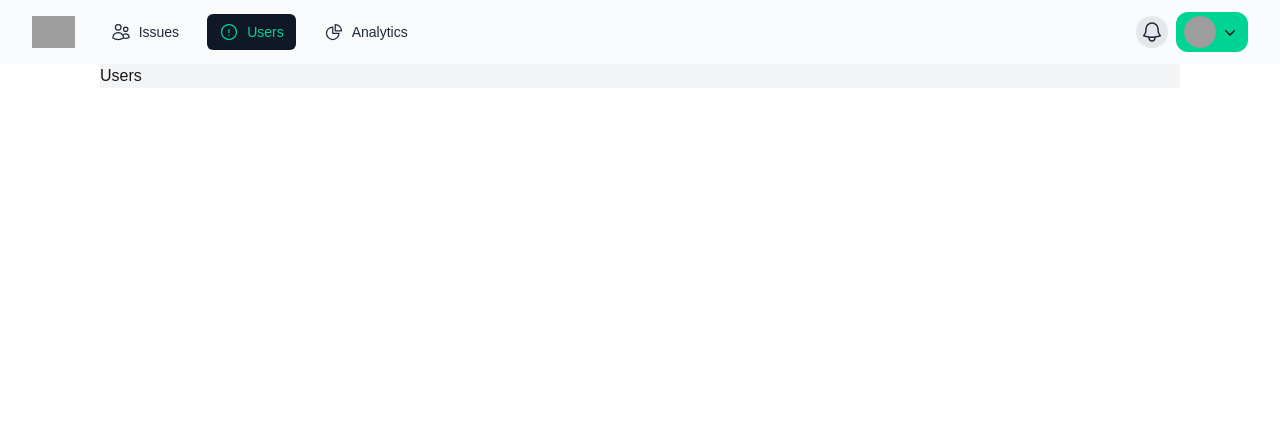
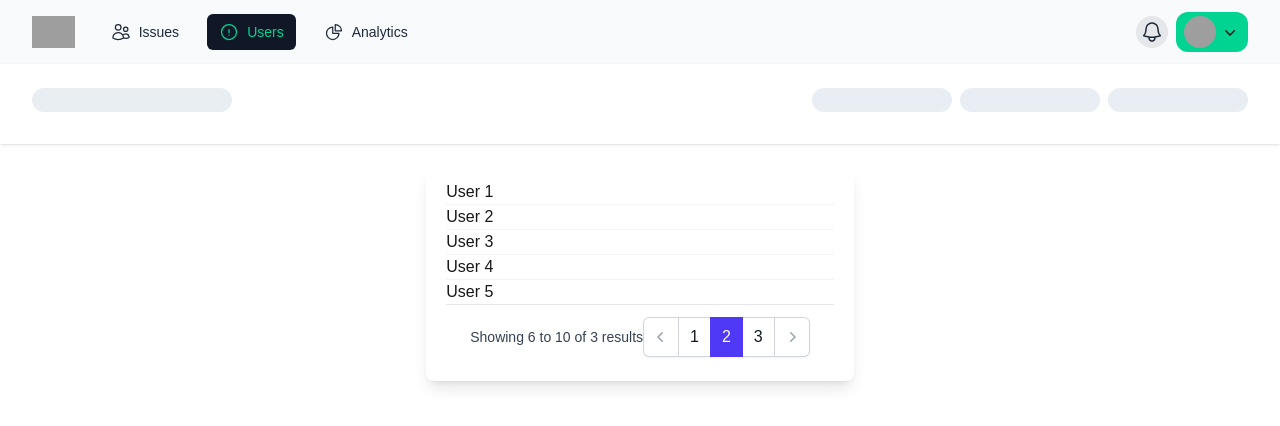
Before and after one commit to ThreeDP/bug-tracker, a Next.js app in the folder app/: page /users in a window 1280 px wide. Shown: the top 426 px of the page. Built offline with nearby package versions, Linux system fonts and the light colour scheme; grey boxes are pictures that could not be loaded.

Commit message:
feat: added pagination component

```diff
--- /dev/null
+++ b/app/src/_components/_models/paginationResponse.tsx
@@ -0,0 +1,12 @@
+interface PaginationResponse<T> {
+    currentPage: number;
+    pageSize: number;
+    nextPage: number | null;
+    previousPage: number | null;
+    hasNextPage: boolean;
+    hasPreviousPage: boolean;
+    totalPages: number;
+    Data:  Iterable<T>;
+}
+
+export type { PaginationResponse };
--- /dev/null
+++ b/app/src/_components/data.tsx
@@ -0,0 +1,17 @@
+import type { Metadata } from "next";
+import { Geist, Geist_Mono } from "next/font/google";
+
+export const geistSans = Geist({
+    variable: "--font-geist-sans",
+    subsets: ["latin"],
+});
+
+export const geistMono = Geist_Mono({
+    variable: "--font-geist-mono",
+    subsets: ["latin"],
+});
+
+export const metadata: Metadata = {
+    title: "Bug Tracker",
+    description: "I solution for our tech problems.",
+};
--- /dev/null
+++ b/app/src/_components/pagination.tsx
@@ -0,0 +1,87 @@
+'use client'
+
+import { ChevronLeftIcon, ChevronRightIcon } from '@heroicons/react/20/solid';
+import { PaginationResponse } from '@/_components/_models/paginationResponse';
+
+function Pagination<T>({
+    children,
+    handlerPagination,
+    pagination,
+    className
+}: {
+    children: React.ReactNode
+    handlerPagination: (event: React.MouseEvent<HTMLButtonElement>) => void
+    pagination: PaginationResponse<T>,
+    className: string
+}) {
+    const currentBtn: string = "z-10 bg-indigo-600 text-white focus-visible:outline-2 focus-visible:outline-offset-2 focus-visible:outline-indigo-600";
+    const defaultBtn: string = "text-gray-900 ring-1 ring-inset ring-gray-300 hover:bg-gray-50 focus:outline-offset-0";
+
+    return (
+    <section className={`max-w-[450px] mx-auto shadow-lg rounded-lg px-5 py-3 ${className}`}>
+        {children}
+        <div className="flex items-center justify-between border-t border-gray-200 bg-white px-4 py-3 sm:px-6">
+            <div className="flex flex-1 justify-between sm:hidden">
+                <button
+                value={pagination?.hasPreviousPage ? pagination.previousPage ?? "0" : "0"}
+                disabled={!pagination?.hasPreviousPage}
+                onClick={handlerPagination}
+                className="relative inline-flex items-center rounded-md border border-gray-300 bg-white px-4 py-2 text-sm font-medium text-gray-700 hover:bg-gray-50"
+                >
+                Previous
+                </button>
+                <button
+                value={pagination?.hasNextPage ? pagination.nextPage ?? "0" : "0"}
+                disabled={!pagination?.hasNextPage}
+                onClick={handlerPagination}
+                className="relative ml-3 inline-flex items-center rounded-md border border-gray-300 bg-white px-4 py-2 text-sm font-medium text-gray-700 hover:bg-gray-50"
+                >
+                Next
+                </button>
+            </div>
+            <div className="hidden sm:flex sm:flex-1 sm:items-center sm:justify-between">
+                <div>
+                <p className="text-sm text-gray-700">
+                    Showing <span className="font-medium">{pagination?.previousPage * pagination?.pageSize + 1}</span> to <span className="font-medium">{pagination?.currentPage * pagination?.pageSize}</span> of{' '}
+                    <span className="font-medium">{pagination?.totalPages}</span> results
+                </p>
+                </div>
+                <div>
+                <nav aria-label="pagination" className="isolate inline-flex -space-x-px rounded-md shadow-xs">
+                    <button
+                    value={pagination?.previousPage}
+                    disabled={!pagination?.hasPreviousPage}
+                    onClick={handlerPagination}
+                    className="relative inline-flex items-center rounded-l-md px-2 py-2 text-gray-400 ring-1 ring-gray-300 ring-inset hover:bg-gray-50 focus:z-20 focus:outline-offset-0"
+                    >
+                        <span className="sr-only">Previous</span>
+                        <ChevronLeftIcon aria-hidden="true" className="size-5" />
+                    </button>
+                    {Array.from({ length: pagination?.totalPages }, (_, index) => (
+                        <button
+                            key={index + 1}
+                            value={index + 1}
+                            onClick={handlerPagination}
+                            className={ `relative inline-flex items-center px-3 py-2 ${ index + 1 === pagination?.currentPage ? currentBtn : defaultBtn }` }
+                        >
+                            {index + 1}
+                        </button>
+                    ))}
+                    <button
+                    value={pagination?.nextPage}
+                    disabled={!pagination?.hasNextPage}
+                    onClick={handlerPagination}
+                    className="relative inline-flex items-center rounded-r-md px-2 py-2 text-gray-400 ring-1 ring-gray-300 ring-inset hover:bg-gray-50 focus:z-20 focus:outline-offset-0"
+                    >
+                        <span className="sr-only">Next</span>
+                        <ChevronRightIcon aria-hidden="true" className="size-5" />
+                    </button>
+                </nav>
+                </div>
+            </div>
+        </div>
+    </section>
+  );
+}
+
+export { Pagination };
--- /dev/null
+++ b/app/src/_components/rootContext.tsx
@@ -0,0 +1,43 @@
+'use client'
+
+import { createContext, useContext, useState, ReactNode } from "react";
+
+interface RootContextType {
+  component: ReactNode;
+  setComponent: (component: ReactNode) => void;
+}
+
+const RootContext = createContext<RootContextType | undefined>(undefined);
+
+export function RootProvider({ children }: { children: ReactNode }) {
+  const [ component, setComponent ] = useState<ReactNode>(DefaultHeaderComponent);
+
+  return (
+    <RootContext.Provider value={{component, setComponent }}>
+      {children}
+    </RootContext.Provider>
+  );
+}
+
+export function useRootLayoutContext() {
+  const context = useContext(RootContext);
+  if (!context) {
+    throw new Error("deu erro aqui em mano doido");
+  }
+  return context;
+}
+
+function DefaultHeaderComponent() {
+  return (
+    <div className="flex justify-between animate-pulse">
+      <div>
+        <div className="w-50 h-6 bg-slate-200 rounded-full mb-2" />
+      </div>
+      <div className="flex justify-around">
+        <div className="w-35 h-6 bg-slate-200 rounded-full mb-2" />
+        <div className="w-35 h-6 bg-slate-200 ml-2 rounded-full mb-2" />
+        <div className="w-35 h-6 bg-slate-200 ml-2 rounded-full mb-2" />
+      </div>
+    </div>
+  );
+}
--- a/app/src/app/analytics/page.tsx
+++ b/app/src/app/analytics/page.tsx
@@ -1,3 +1,5 @@
+'use client'
+
 export default function Page() {
     return (
         <h1>Analytics</h1>
--- a/app/src/app/issues/page.tsx
+++ b/app/src/app/issues/page.tsx
@@ -1,3 +1,5 @@
+'use client'
+
 export default function Page() {
     return (<h1>Issues</h1>);
 }
--- a/app/src/app/layout.tsx
+++ b/app/src/app/layout.tsx
@@ -1,38 +1,46 @@
-import type { Metadata } from "next";
-import { Geist, Geist_Mono } from "next/font/google";
+'use client'
+
+import { RootProvider, useRootLayoutContext } from "@/_components/rootContext";
 import "./globals.css";
 import Nav from '@/_components/nav';
-
-const geistSans = Geist({
-  variable: "--font-geist-sans",
-  subsets: ["latin"],
-});
-
-const geistMono = Geist_Mono({
-  variable: "--font-geist-mono",
-  subsets: ["latin"],
-});
-
-export const metadata: Metadata = {
-  title: "Bug Tracker",
-  description: "I solution for our tech problems.",
-};
+import { geistMono, geistSans, metadata } from "@/_components/data";
+import { ReactNode } from "react";
 
 export default function RootLayout({
   children,
 }: Readonly<{
   children: React.ReactNode;
 }>) {
+
   return (
     <html lang="en">
       <body
         className={`${geistSans.variable} ${geistMono.variable} antialiased`}
       >
         <Nav/>
-        <section className='container mx-auto max-w-[1080px] bg-gray-100'>
-          {children}
-        </section>
+        <RootProvider>
+          <MainLayout>{children}</MainLayout>
+        </RootProvider>
       </body>
     </html>
   );
 }
+
+function MainLayout({ children }: { children: ReactNode }) {
+  const { component } = useRootLayoutContext();
+
+  return (
+    <>
+      <header className="bg-white shadow-sm">
+          <div className="mx-auto max-w-7xl px-4 py-6 sm:px-6 lg:px-8">
+              {component}
+          </div>
+      </header>
+      <main>
+          <div className="mx-auto max-w-7xl px-4 py-6 sm:px-6 lg:px-8">
+              {children}
+          </div>
+      </main>
+    </>
+  );
+}
--- a/app/src/app/page.tsx
+++ b/app/src/app/page.tsx
@@ -1,3 +1,5 @@
+"user client"
+
 import Image from "next/image";
 
 export default function Home() {
--- /dev/null
+++ b/app/src/app/users/_components/user.tsx
@@ -0,0 +1,21 @@
+'use client'
+
+import React from "react";
+
+export interface UserProps {
+    userId: string;
+}
+
+const UserSkeleton: React.FC = () => {
+    return (
+        <div></div>
+    );
+}
+
+const User: React.FC<UserProps> = ({ userId }) => {
+    return (
+        <h1>User {userId}</h1>
+    );
+};
+
+export { User, UserSkeleton };
--- /dev/null
+++ b/app/src/app/users/_components/userList.tsx
@@ -0,0 +1,33 @@
+'use client'
+
+import { User, UserSkeleton } from '@/app/users/_components/user';
+
+export interface UserResponse {
+  userId: string
+}
+
+const UserList = ({ users }:
+  { users: UserResponse[] }) => {
+
+  if ( !users )
+  {
+    return (
+      <ul role="list" className="divide-y divide-gray-100">
+        {Array(5).fill(0).map((_, index) => (
+          <UserSkeleton key={index} />
+        ))}
+      </ul>
+    );
+  }
+
+  return (
+    <ul role="list" className="divide-y divide-gray-100">
+      {users.map((user) => (
+        <User key={user.userId} userId={user.userId}/>
+
+      ))}
+    </ul>
+  );
+}
+
+export { UserList };
--- a/app/src/app/users/page.tsx
+++ b/app/src/app/users/page.tsx
@@ -1,3 +1,41 @@
+'use client'
+
+import { PaginationResponse } from "@/_components/_models/paginationResponse";
+import { Pagination } from "@/_components/pagination";
+import { UserList } from "./_components/userList";
+import type { UserResponse } from "./_components/userList";
+
+const paginationTest: PaginationResponse<string> = {
+    currentPage: 2,
+    pageSize: 5,
+    nextPage: 3,
+    previousPage: 1,
+    hasNextPage: true,
+    hasPreviousPage: true,
+    totalPages: 3,
+    Data:  ["1", "2", "3"]
+}
+
+const UserListR: UserResponse[] = [
+        {userId: "1"},
+        {userId: '2'},
+        {userId: '3'},
+        {userId: '4'},
+        {userId: '5'}
+]
+
 export default function Page() {
-    return (<h1>Users</h1>)
+    //const { setComponent } = useRootLayoutContext();
+
+    function handler(event: React.MouseEvent<HTMLButtonElement>) {}
+
+    //setComponent(<h1>Users</h1>);
+
+    return (
+        <section className="flex justify-around">
+            <Pagination className="max-w-1/2" pagination={paginationTest} handlerPagination={handler}>
+                <UserList users={UserListR} />
+            </Pagination>
+        </section>
+    );
 }
```
